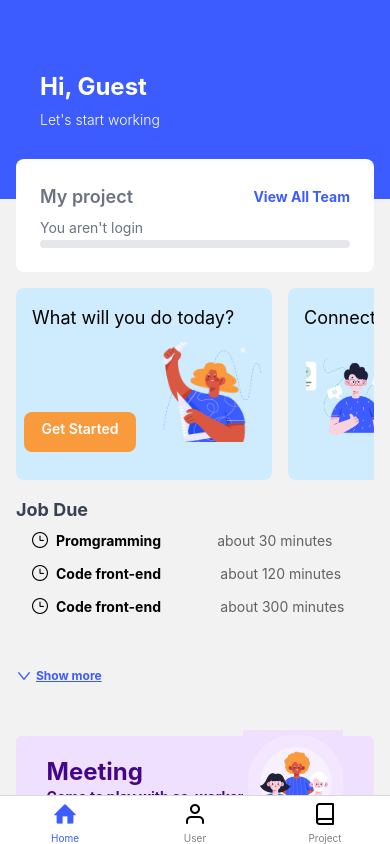
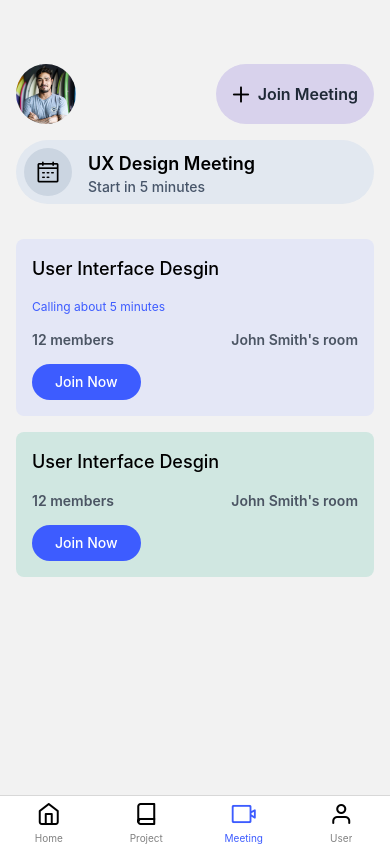
Before and after one commit to BDucHai/working-management, a React Native app: screen /Meeting in a window 390 px wide. Built offline with nearby package versions, Linux system fonts and the light colour scheme.

Commit message:
Meeting page

```diff
--- a/App.tsx
+++ b/App.tsx
@@ -1,6 +1,6 @@
 // You can import Ionicons from @expo/vector-icons/Ionicons if you use Expo or
 // react-native-vector-icons/Ionicons otherwise.
-import { Entypo, Feather } from "@expo/vector-icons";
+import { AntDesign, Entypo, Feather, MaterialIcons } from "@expo/vector-icons";
 import HomePage from "./screens/HomePage";
 import UserPage from "./screens/User";
 import { NavigationContainer } from "@react-navigation/native";
@@ -9,12 +9,15 @@ import { createBottomTabNavigator } from "@react-navigation/bottom-tabs";
 import LoginPage from "./screens/Login";
 import { createNativeStackNavigator } from "@react-navigation/native-stack";
 import {
+  MeetingStackParamList,
   ProjectStackParamList,
   RootStackParamList,
   UserStackParamList,
 } from "./navigation/types";
 import SignupPage from "./screens/Signup";
 import ProjectPage from "./screens/ProjectPage";
+import ChatPage from "./screens/Chat";
+import MeetingPage from "./screens/Meeting";
 
 // export props to use in page
 // export type Props = BottomTabScreenProps<RootStackParamList>;
@@ -24,6 +27,7 @@ import ProjectPage from "./screens/ProjectPage";
 const Tab = createBottomTabNavigator<RootStackParamList>();
 const UserTab = createNativeStackNavigator<UserStackParamList>();
 const ProjectTab = createNativeStackNavigator<ProjectStackParamList>();
+const MeetingTab = createNativeStackNavigator<MeetingStackParamList>();
 
 function User() {
   return (
@@ -61,7 +65,18 @@ function Project() {
     </ProjectTab.Navigator>
   );
 }
-
+function Meeting() {
+  return (
+    <MeetingTab.Navigator
+      initialRouteName="ListMeeting"
+      screenOptions={{ headerShown: false }}
+    >
+      <MeetingTab.Screen name="ListMeeting" component={MeetingPage} />
+      <MeetingTab.Screen name="Chat" component={ChatPage} />
+      <MeetingTab.Screen name="Video" component={MeetingPage} />
+    </MeetingTab.Navigator>
+  );
+}
 export default function App() {
   return (
     <NavigationContainer>
@@ -71,23 +86,41 @@ export default function App() {
           tabBarIcon: ({ focused, color, size }) => {
             switch (route.name) {
               case "Home":
-                return focused ? (
-                  <Entypo name="home" size={24} color="#3D5CFF" />
-                ) : (
-                  <Feather name="home" size={24} color="black" />
+                return (
+                  <Feather
+                    name="home"
+                    size={24}
+                    color={focused ? "#3D5CFF" : "black"}
+                  />
                 );
+
               case "User":
-                return focused ? (
-                  <Entypo name="user" size={24} color="#3D5CFF" />
-                ) : (
-                  <Feather name="user" size={24} color="black" />
+                return (
+                  <Feather
+                    name="user"
+                    size={24}
+                    color={focused ? "#3D5CFF" : "black"}
+                  />
                 );
+
               case "Project":
-                return focused ? (
-                  <Entypo name="book" size={24} color="#3D5CFF" />
-                ) : (
-                  <Feather name="book" size={24} color="black" />
+                return (
+                  <Feather
+                    name="book"
+                    size={24}
+                    color={focused ? "#3D5CFF" : "black"}
+                  />
                 );
+
+              case "Meeting":
+                return (
+                  <AntDesign
+                    name="videocamera"
+                    size={24}
+                    color={focused ? "#3D5CFF" : "black"}
+                  />
+                );
+
               default:
                 return;
             }
@@ -102,13 +135,18 @@ export default function App() {
           options={{ headerShown: false }}
         />
         <Tab.Screen
-          name="User"
-          component={User}
+          name="Project"
+          component={Project}
           options={{ headerShown: false }}
         />
         <Tab.Screen
-          name="Project"
-          component={Project}
+          name="Meeting"
+          component={Meeting}
+          options={{ headerShown: false }}
+        />
+        <Tab.Screen
+          name="User"
+          component={User}
           options={{ headerShown: false }}
         />
       </Tab.Navigator>
--- /dev/null
+++ b/components/meetings/headerMeeting.tsx
@@ -0,0 +1,31 @@
+import { View, Text, Image } from "react-native";
+import React from "react";
+import { AntDesign, FontAwesome6 } from "@expo/vector-icons";
+
+export default function HeaderMeeting() {
+  return (
+    <View className="basis-1/5 mt-16 space-y-4">
+      <View className="flex-row justify-between">
+        <Image
+          source={require("./../../assets/img/user.jpg")}
+          className="w-[60px] h-[60px] rounded-full "
+        />
+        <View className="flex-row gap-x-2 items-center bg-[#D8D2EC] px-4 rounded-full">
+          <FontAwesome6 name="add" size={20} color="black" />
+          <Text className="font-semibold text-base text-gray-800">
+            Join Meeting
+          </Text>
+        </View>
+      </View>
+      <View className="flex-row bg-slate-200 px-2 py-2 items-center rounded-full space-x-4">
+        <View className="w-12 h-12 bg-slate-300 justify-center items-center rounded-full">
+          <AntDesign name="calendar" size={24} color="black" />
+        </View>
+        <View>
+          <Text className="font-semibold text-lg">UX Design Meeting</Text>
+          <Text className="font-medium text-slate-600">Start in 5 minutes</Text>
+        </View>
+      </View>
+    </View>
+  );
+}
--- /dev/null
+++ b/components/meetings/teamview.tsx
@@ -0,0 +1,29 @@
+import { View, Text, TouchableOpacity } from "react-native";
+import React from "react";
+
+export default function TeamView({ calling }: { calling?: boolean }) {
+  return (
+    <View
+      className={`${
+        calling ? "bg-[#E4E7F6]" : "bg-[#D0E7E1] "
+      } mt-4 px-4 py-4 rounded-lg space-y-4`}
+    >
+      <Text className="text-lg font-medium">User Interface Desgin</Text>
+      {calling && (
+        <Text className="text-xs text-primary">Calling about 5 minutes</Text>
+      )}
+
+      <View className="flex-row justify-between">
+        <Text className="font-semibold text-gray-600">12 members</Text>
+        <Text className="font-semibold text-gray-600">John Smith's room</Text>
+      </View>
+      <TouchableOpacity>
+        <View className="w-1/3 bg-primary py-2 rounded-full">
+          <Text className="text-white text-sm font-medium text-center">
+            Join Now
+          </Text>
+        </View>
+      </TouchableOpacity>
+    </View>
+  );
+}
--- /dev/null
+++ b/screens/Chat.tsx
@@ -0,0 +1,12 @@
+import { View, Text } from "react-native";
+import React from "react";
+
+const ChatPage = () => {
+  return (
+    <View>
+      <Text>ChatPage</Text>
+    </View>
+  );
+};
+
+export default ChatPage;
--- a/screens/Meeting.tsx
+++ b/screens/Meeting.tsx
@@ -0,0 +1,18 @@
+import { View, Text, ScrollView } from "react-native";
+import React from "react";
+import TeamView from "../components/meetings/teamview";
+import HeaderMeeting from "../components/meetings/headerMeeting";
+
+const MeetingPage = () => {
+  return (
+    <View className="flex-1 px-4">
+      <HeaderMeeting />
+      <ScrollView>
+        <TeamView calling={true} />
+        <TeamView />
+      </ScrollView>
+    </View>
+  );
+};
+
+export default MeetingPage;
```
Also changed, not shown: navigation/types.ts (+14 -1 lines).
